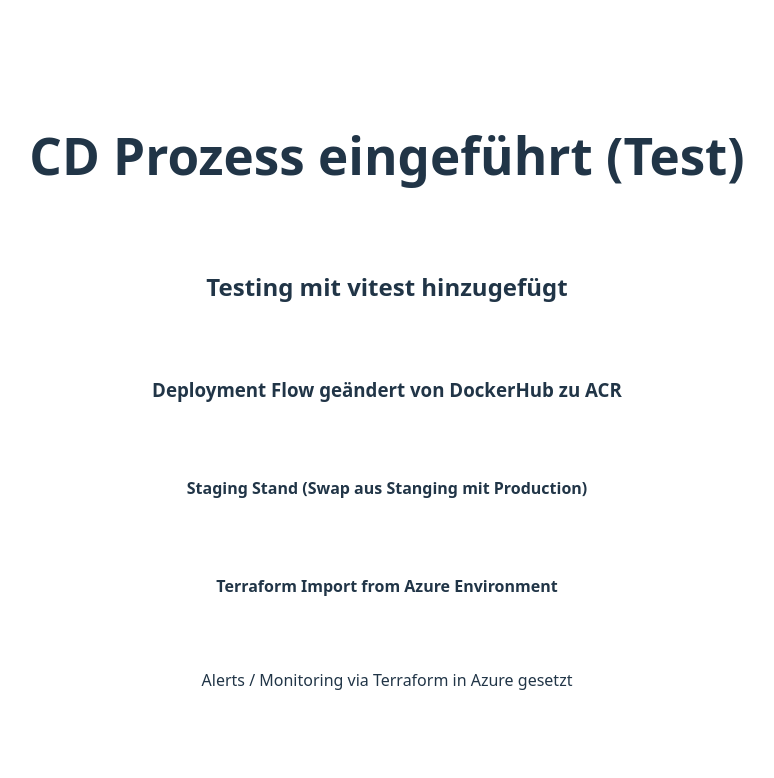
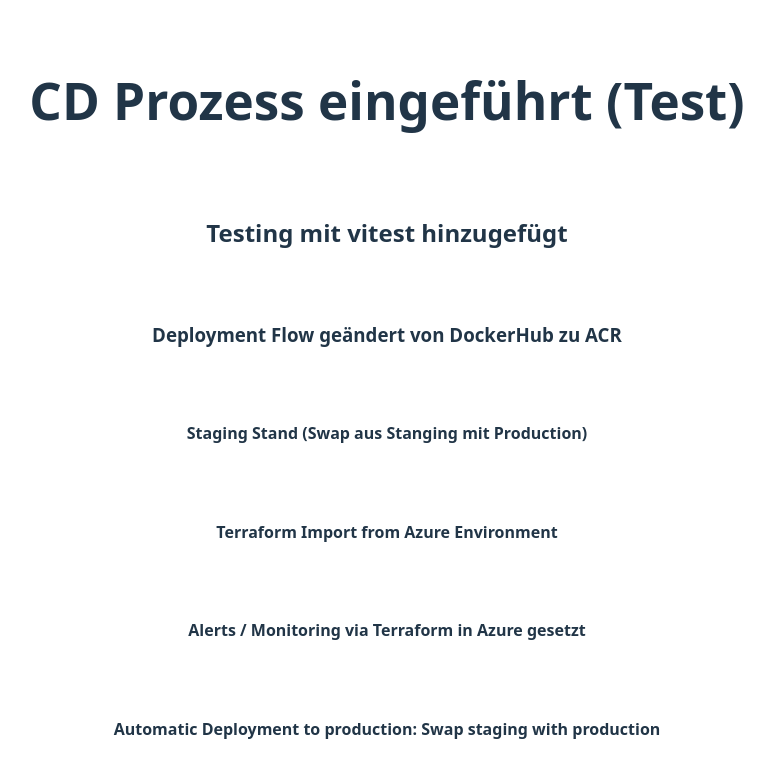
Before and after one commit to MaxPres13/project1-ci-cd, a React app in the folder frontend/: page / in a window 1280 px wide. Shown: the top 778 px of the page, without its empty margins (253-1027 px from the left). Built offline with nearby package versions, Linux system fonts and the light colour scheme; the HTML template or start-up script is replaced by a standard one.

Commit message:
finalize green/blue deployment: automate deployment to production

```diff
--- a/frontend/src/App.tsx
+++ b/frontend/src/App.tsx
@@ -7,7 +7,8 @@
 			<h3>Deployment Flow geändert von DockerHub zu ACR</h3>
 			<h4>Staging Stand (Swap aus Stanging mit Production)</h4>
 			<h4>Terraform Import from Azure Environment </h4>
-			<p>Alerts / Monitoring via Terraform in Azure gesetzt</p>
+			<h4>Alerts / Monitoring via Terraform in Azure gesetzt</h4>
+			<h4>Automatic Deployment to production: Swap staging with production</h4>
 		</div>
 	);
 }
```
